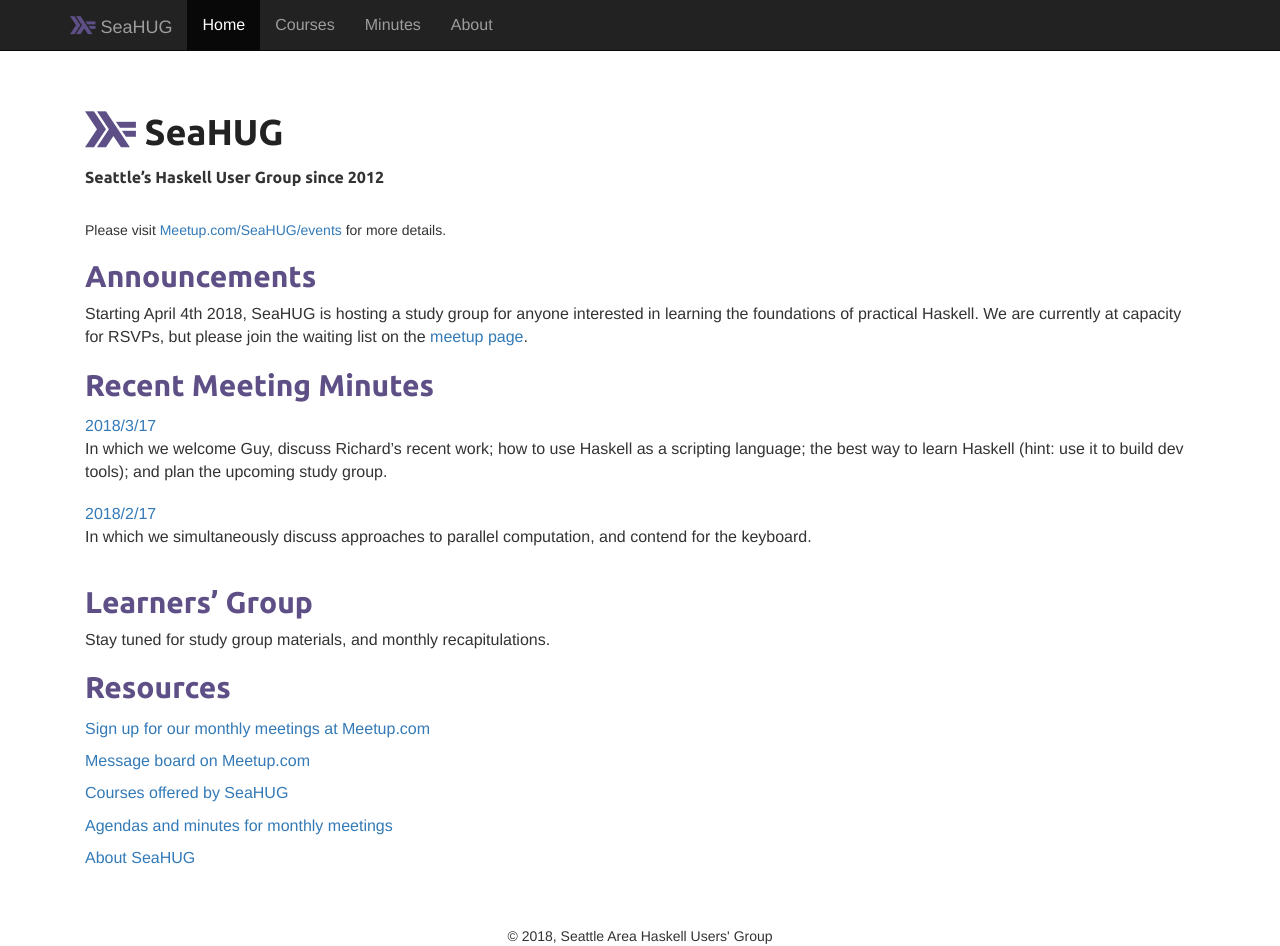
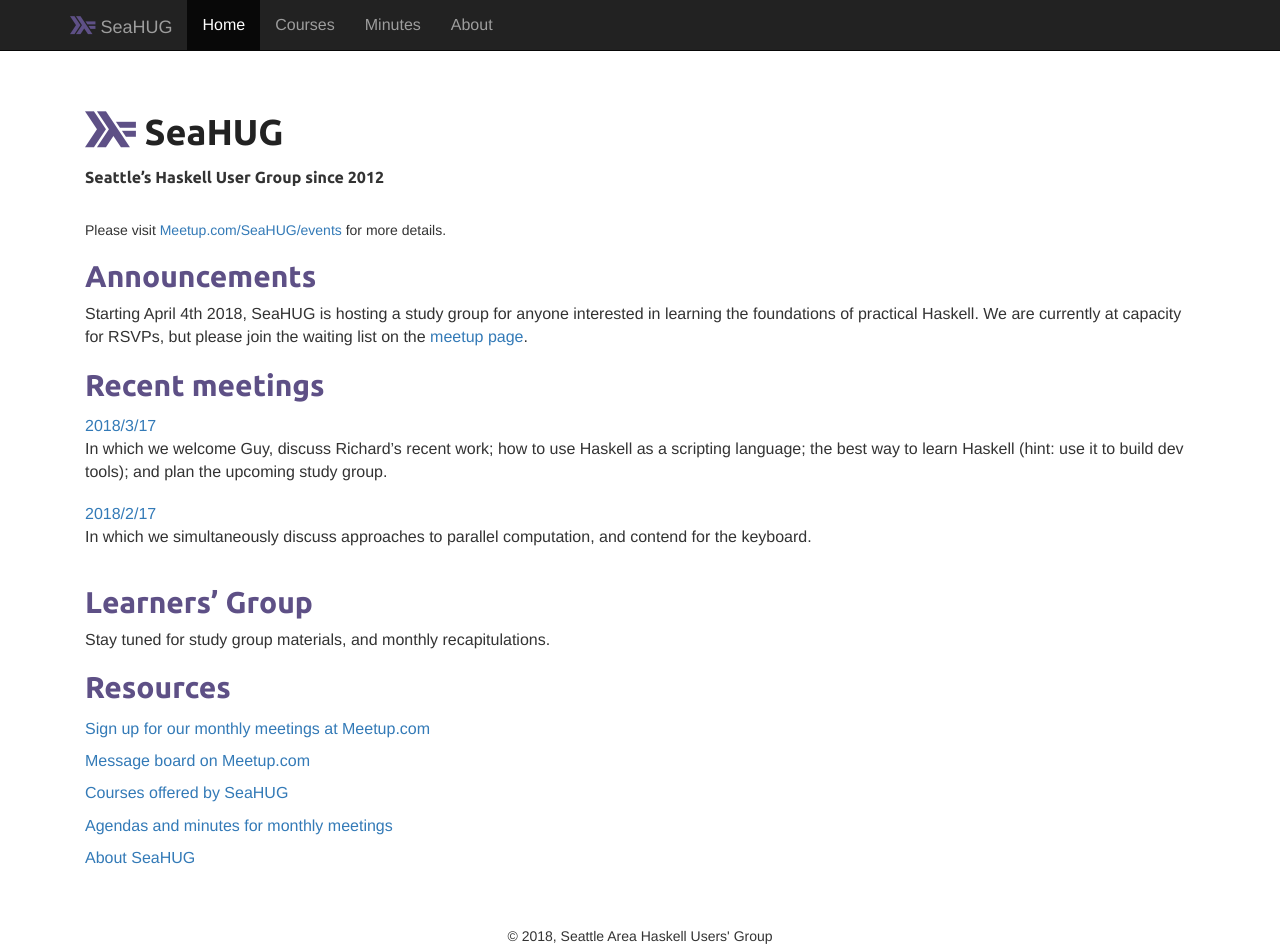
Before and after one commit to seahug/seahug.github.io, a Jekyll site: the page built from index.md, in a window 1280 px wide and 946 px high. Built offline with Jekyll 4.4.1, drawn with Linux system fonts in a browser that asks for light colours; nearby versions of some CDN libraries.

Commit message:
Use sentence case for H2 headings

```diff
--- a/index.md
+++ b/index.md
@@ -13,7 +13,7 @@
 
 Starting April 4th 2018, SeaHUG is hosting a study group for anyone interested in learning the foundations of practical Haskell.  We are currently at capacity for RSVPs, but please join the waiting list on the [meetup page][learners].
 
-## Recent Meeting Minutes
+## Recent meetings
 
 {% include recent-minutes.html limit="2" %}
 
```
Also changed, not shown: minutes.md (+1 -1 lines).
